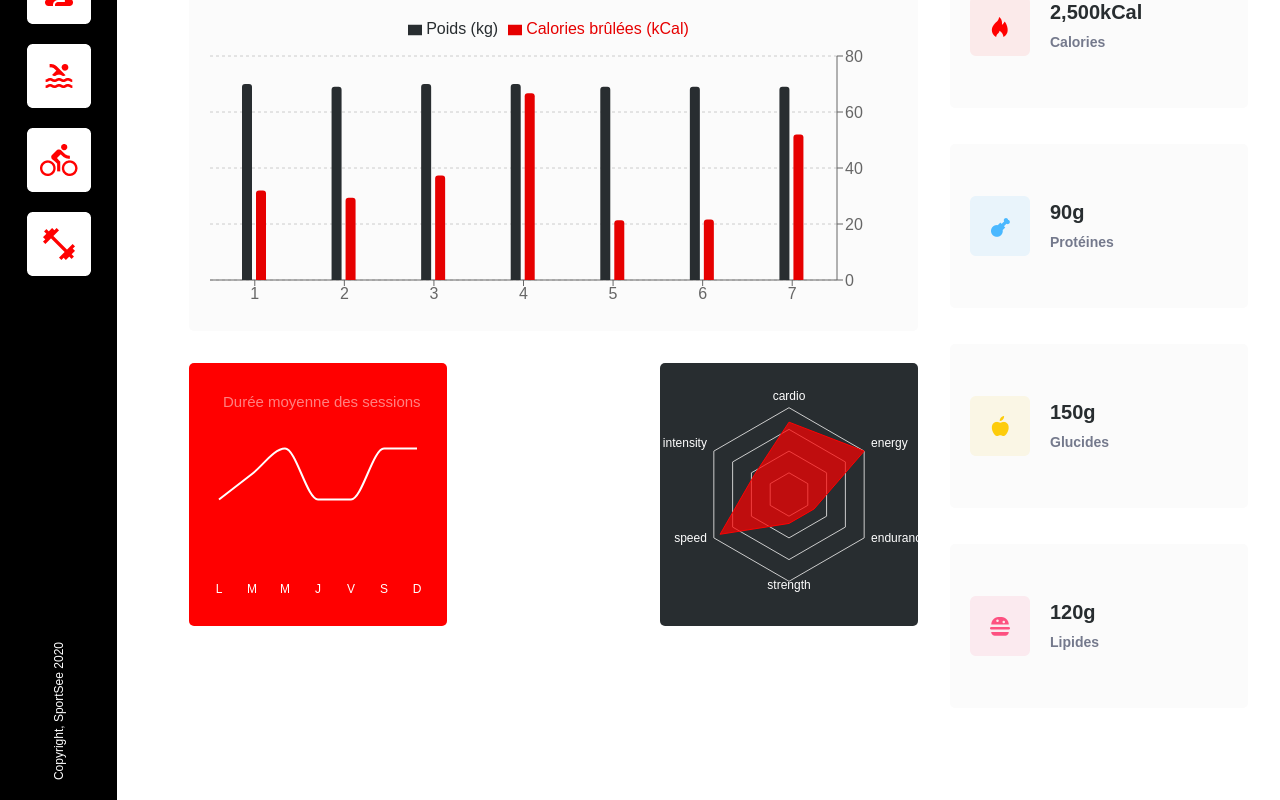
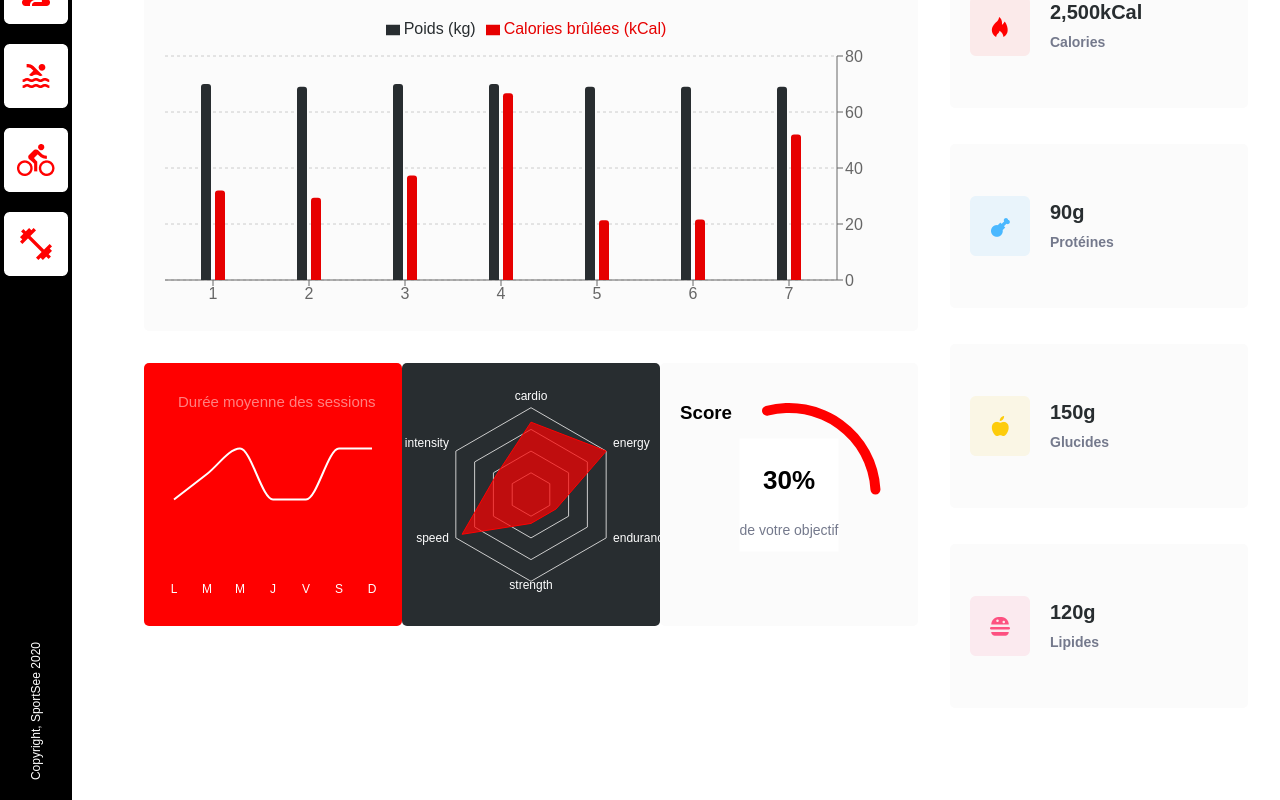
Before and after one commit to LikeMika/SportSeeFE, a React (Vite) app: page /profile in a window 1280 px wide. Shown: the part 350-1150 px from the top of the page. Built offline with nearby package versions, Linux system fonts and the light colour scheme.

Commit message:
User Story #9 - Showing goal on Radial Chart

```diff
--- a/src/components/Dashboard.jsx
+++ b/src/components/Dashboard.jsx
@@ -6,7 +6,7 @@
 import { formatKeyData } from "../utils/formatKeyData";
 import StatCard from "./StatCard";
 import PerformanceRadarChart from "./PerformanceRadarChart.jsx"
-
+import ScoreRadialChart from "./ScoreRadialChart.jsx"
 import "../style/Dashboard.css";
 
 const Dashboard = ({ userId }) => {
@@ -20,10 +20,12 @@
 useEffect(() => {
   async function fetchData() {
     try {
-        const user = await getUserById(userId);
-        const activity = await getUserActivity(userId);
-        const session = await getUserAverageSessions(userId);
-        const performance = await getUserPerformance(userId);
+      const [user, activity, session, performance] = await Promise.all([
+        getUserById(userId),
+        getUserActivity(userId),
+        getUserAverageSessions(userId),
+        getUserPerformance(userId),
+      ]);
       setUserData(user);
       setActivityData(activity);
       setSessionsData(session);
@@ -36,7 +38,9 @@
   fetchData();
 }, [userId]);
 
+
   if (!userData) return <p></p>;
+  // ne vérifie pas les autres appels
 
   const keyData = userData.keyData;
   const stats = formatKeyData(keyData);
@@ -52,6 +56,7 @@
         <div className="row-charts">
         <DailySession data={activitySession} />
         <PerformanceRadarChart data={performanceData} />
+        <ScoreRadialChart data={[{ name: "Score", score: userData.score, fill: "#FF0000" }]} />
         </div>
       </div>
       <div className="stats-column">
--- /dev/null
+++ b/src/components/ScoreRadialChart.jsx
@@ -0,0 +1,45 @@
+import React from "react";
+import {
+  RadialBarChart, RadialBar, Tooltip, ResponsiveContainer
+} from "recharts";
+
+export default function ScoreRadialChart({ data }) {
+  if (!data || !Array.isArray(data) || data.length === 0) return null;
+
+  const percentage = data[0].score * 100;
+  const angle = data[0].score * 360;
+
+  return (
+    <div style={{ background: "#FBFBFB", borderRadius: "5px", width: 258, height: 263, position: "relative" }}>
+      <h3 style={{ position: "absolute", top: 20, left: 20 }}>Score</h3>
+      <ResponsiveContainer width="100%" height="100%">
+        <RadialBarChart
+          innerRadius="70%"
+          outerRadius="80%"
+          barSize={10}
+          data={data}
+          startAngle={0}
+          endAngle={angle}
+        >
+          <RadialBar
+            clockWise
+            dataKey="score"
+            cornerRadius={10}
+          />
+          <Tooltip />
+        </RadialBarChart>
+      </ResponsiveContainer>
+      <div style={{
+        position: "absolute",
+        top: "50%",
+        left: "50%",
+        transform: "translate(-50%, -50%)",
+        textAlign: "center",
+        backgroundColor: "#FFF"
+      }}>
+        <p style={{ fontSize: 26, fontWeight: "bold" }}>{percentage}%</p>
+        <p style={{ fontSize: 14, color: "#74798c" }}>de votre objectif</p>
+      </div>
+    </div>
+  );
+}
--- a/src/services/userService.jsx
+++ b/src/services/userService.jsx
@@ -8,7 +8,7 @@
 import { formatPerformanceData } from '../utils/formatPerformanceData'
 
 export async function getUserById(userId) {
-  const rawData = mockUsers[userId]
+  const rawData = mockUsers[userId] // reponse en json
   if (!rawData) throw new Error('User not found')
   return formatUserData(rawData)
 }
```
Lines whose indentation alone changed are shown as unchanged.
